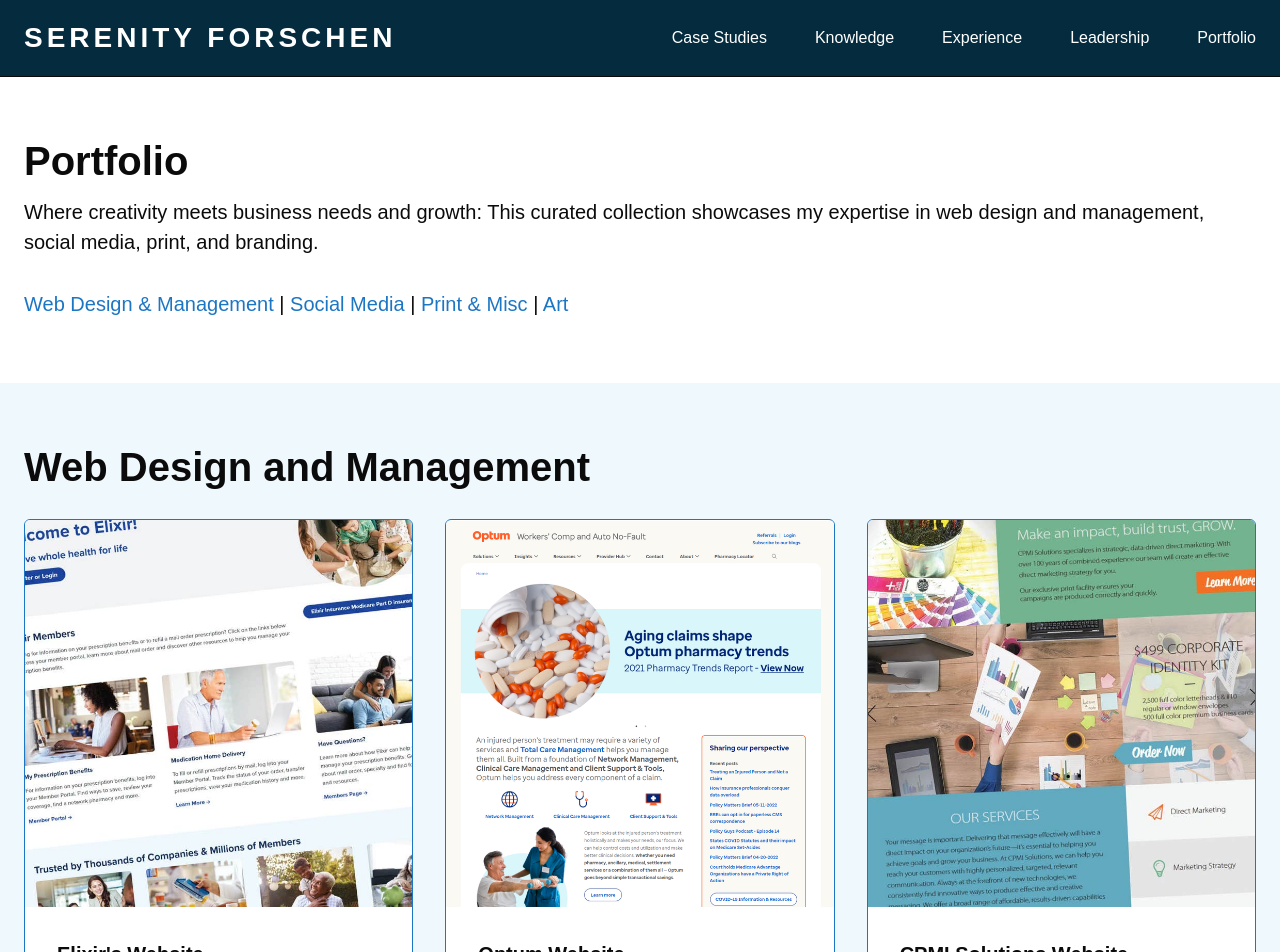
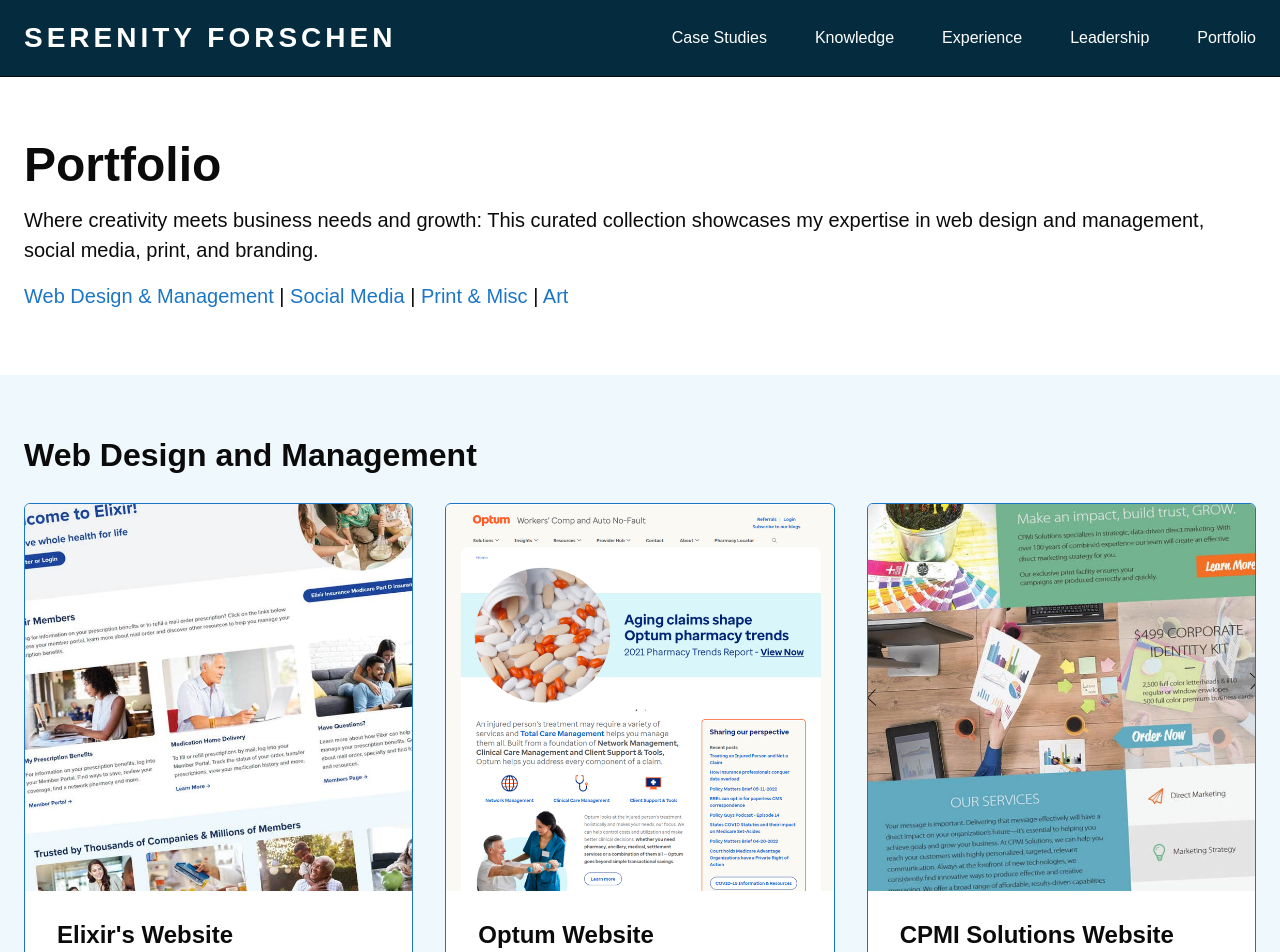
Before and after one commit to sforschen/asylum, a Next.js app: page /portfolio in a window 1280 px wide. Shown: the top 952 px of the page. Built offline with nearby package versions, Linux system fonts and the light colour scheme.

Commit message:
clean up css

```diff
--- a/app/globals.css
+++ b/app/globals.css
@@ -122,7 +122,7 @@
 
 p, dl, ol, ul, pre, blockquote {
   margin-top: 0;
-  margin-bottom: var(--spc-m);
+  margin-bottom: var(--spc-s);
 }
 
 p {
@@ -243,17 +243,6 @@
   height: auto;
 }
 
-.icon {
-  display: inline-block;
-  height: 24px;
-  width: 24px;
-}
-
-.icon img {
-  height: 100%;
-  width: 100%;
-}
-
 /* sections */
 
 main .section {
@@ -281,15 +270,6 @@
 
 main .section.highlight-light-green {
   background-color: var(--clr-light-green);
-}
-
-main .section.highlight-light-grey-center {
-  background-color: var(--clr-light-grey);
-}
-
-main .section.highlight-light-grey-center > div > p > picture > img {
-  display: block;
-  margin: auto;
 }
 
 main .section.highlight-red {
@@ -355,20 +335,6 @@
 }
 
 
-/* Container for skill bars */
-.skills-container {
-  box-sizing: border-box;
-  width: 100%;
-  font-weight: 700;
-  background-color: var(--clr-light-blue);
-  padding-top: var(--spc-xs);
-  padding-bottom: var(--spc-xs);
-  padding-left: var(--spc-s);
-  border-radius: 0 var(--spc-l) var(--spc-l) 0;
-  margin-bottom: var(--spc-m);
-  color: var(--clr-white);
-}
-
 /* Legacy merged block styles retained for compatibility with imported patterns. */
 /* App overrides restored for current asylum pages */
 
@@ -419,7 +385,6 @@
 .portfolio-section h2,
 main .section h2 {
   color: var(--clr-black);
-  font-size: var(--heading-font-size-xl);
 }
 
 .page-intro-header a,
@@ -449,12 +414,6 @@
   font-size: calc(var(--heading-font-size-xl) * 1.7);
   font-weight: 700;
   line-height: 1.15;
-}
-
-.page-lead {
-  max-width: 48rem;
-  margin: 1rem 0 0;
-  color: var(--clr-green);
 }
 
 .knowledge-jump-links,
@@ -695,7 +654,6 @@
 .section-title {
   margin: 0 0 2rem;
   color: var(--clr-black);
-  font-size: var(--heading-font-size-l);
   font-weight: 700;
 }
 
@@ -787,7 +745,34 @@
 }
 
 .experience-bullet-list li + li {
-  margin-top: 0.5rem;
+  margin-top: 0.25rem;
+}
+
+.experience-link-group {
+  margin-top: var(--spc-s);
+  padding: var(--spc-s);
+  border: 1px solid var(--clr-black);
+  border-radius: 6px;
+  background-color: var(--clr-light-grey);
+}
+
+.experience-link-group h4 {
+  margin-bottom: var(--spc-xs);
+  color: var(--clr-blue);
+  font-size: var(--body-font-size-s);
+  font-weight: 700;
+  text-transform: uppercase;
+  letter-spacing: 0.08em;
+}
+
+.experience-link-list {
+  display: grid;
+  gap: 0.25rem;
+}
+
+.experience-link-item,
+.experience-link-list p {
+  margin-bottom: 0;
 }
 
 .cards .cards-card-body > p > strong {
@@ -884,27 +869,14 @@
   text-align: left;
 }
 
-.table.no-header table tbody tr {
-  border-top: 1px solid var(--clr-green);
-  font-weight: 400;
-}
-
-.table.striped tbody tr:nth-child(odd) {
-  background-color: var(--overlay-background-color);
-}
-
 .knowledge-skill-group h3 {
   margin-top: var(--spc-m);
   margin-bottom: var(--spc-s);
-  font-size: var(--heading-font-size-m);
 }
 
 .knowledge-skill-group .k-list > li {
   display: grid;
   gap: var(--spc-xs);
-}
-
-.knowledge-skill-group .k-body {
 }
 
 .k-list {
@@ -942,8 +914,6 @@
 
 .k-title {
   margin: 0;
-  font-size: var(--heading-font-size-xs);
-  font-weight: 600;
 }
 
 .k-text {
@@ -971,21 +941,11 @@
 }
 
 /* Home page specific layout and card styling */
-.home-page-lead {
-  margin-bottom: var(--spc-m);
-  color: var(--clr-orange);
-  font-weight: 700;
-}
-
 .home-intro {
   display: grid;
   gap: var(--spc-l);
   padding-top: var(--default-content-gap);
   padding-bottom: var(--default-content-gap);
-}
-
-.home-supporting-copy {
-  max-width: 60rem;
 }
 
 .home-actions {
@@ -1018,8 +978,6 @@
 .home-stat-value {
   margin: 0;
   color: var(--clr-black);
-  font-size: var(--heading-font-size-l);
-  font-weight: 700;
 }
 
 .home-stat-label {
@@ -1095,16 +1053,12 @@
 }
 
 .home-focus-list li + li {
-  margin-top: var(--spc-s);
+  margin-top: 0.25rem;
 }
 
 .home-callout-card p:last-child {
   margin-top: var(--spc-m);
   margin-bottom: 0;
-}
-
-.home-cta p {
-  max-width: 48rem;
 }
 
 .ai-highlight-grid {
@@ -1268,14 +1222,7 @@
 }
 
 .case-study-list li + li {
-  margin-top: var(--spc-xs);
-}
-
-.case-study-source {
-  margin-top: var(--spc-l);
-  padding-top: var(--spc-m);
-  border-top: 1px solid var(--clr-light-grey);
-  font-size: var(--body-font-size-s);
+  margin-top: 0.25rem;
 }
 
 .case-study-image-grid {
@@ -1325,10 +1272,6 @@
 .about-profile-copy p,
 .about-links-copy {
   max-width: 48rem;
-}
-
-.about-card-grid {
-  margin-top: 0;
 }
 
 .about-facts-grid {
--- a/app/page.tsx
+++ b/app/page.tsx
@@ -102,11 +102,11 @@
       <section className="page-container page-intro home-intro">
         <div className="page-intro-copy home-intro-copy">
           <h1 className="page-title">Leadership for exceptional marketing teams who handle complex design systems, and advanced tech stacks</h1>
-          <p className="page-lead home-page-lead">
+          <p>
             I lead teams and build the operational foundations behind content, creative, websites, and digital
             platforms so organizations can scale with less chaos and better results.
           </p>
-          <p className="home-supporting-copy">
+          <p>
             My work sits at the intersection of leadership, marketing operations, design systems, website management,
             and technical implementation. That includes migrations, accessibility, asset management, content
             governance, vendor coordination, and the processes that help teams deliver strong work consistently.
@@ -173,7 +173,7 @@
       <CaseStudyFeed
         title="Latest Case Studies"
         intro="Selected portfolio pieces now live as posts, so visitors can scan recent work right from the home page."
-        limit={3}
+        limit={2}
         showViewAll
       />
     </main>
--- a/components/GallerySection.tsx
+++ b/components/GallerySection.tsx
@@ -71,9 +71,9 @@
                 />
               </div>
               <div className="gallery-card-body">
-                <p>
+                <h3>
                   <strong>{item.title}</strong>
-                </p>
+                </h3>
                 {item.note ? (
                   <p>
                     {item.note.text}{" "}
```
Also changed, not shown: app/experience/page.tsx (+79 -4 lines), app/knowledge/page.tsx (+26 -20 lines), components/ExperienceCardsSection.tsx (+36 -7 lines).
